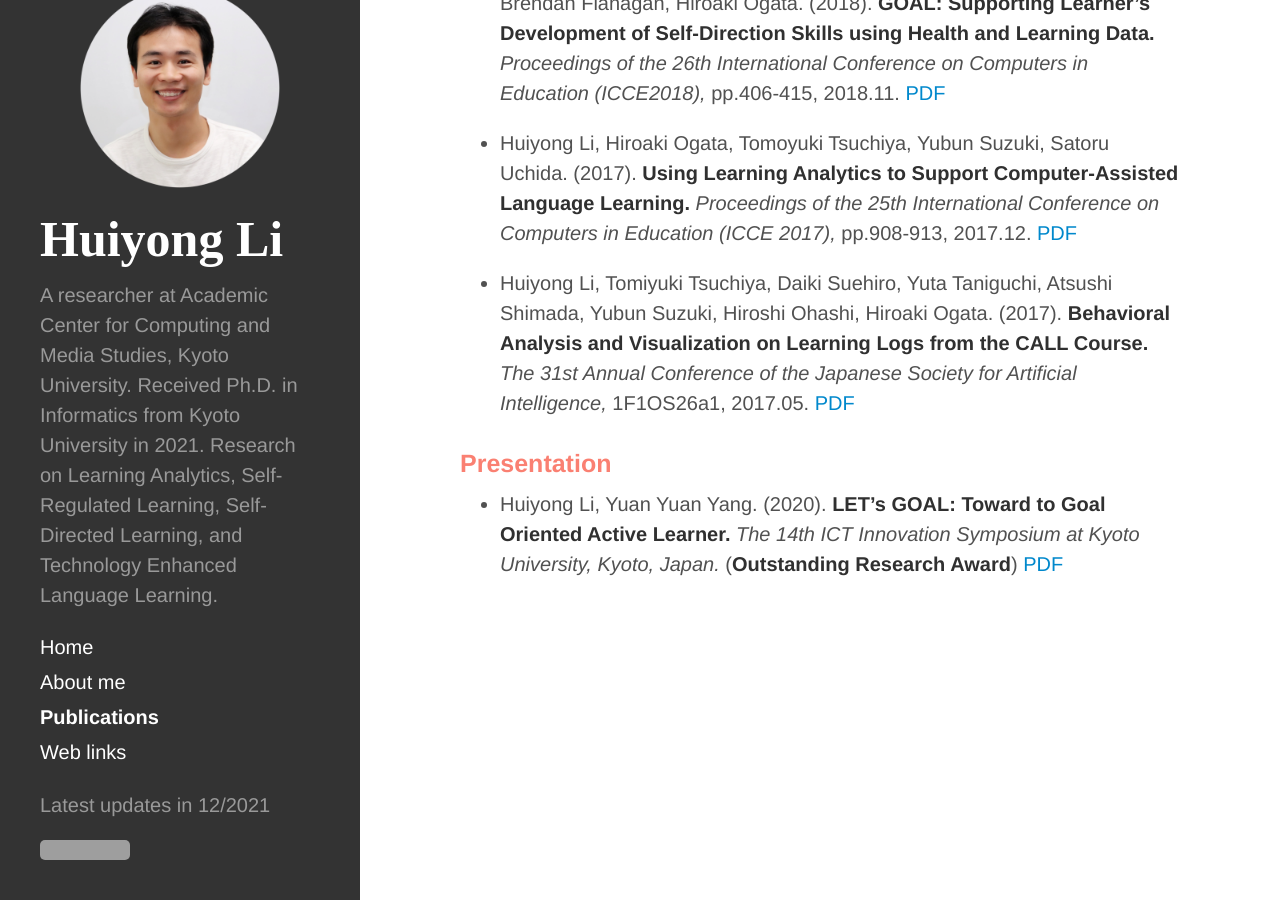
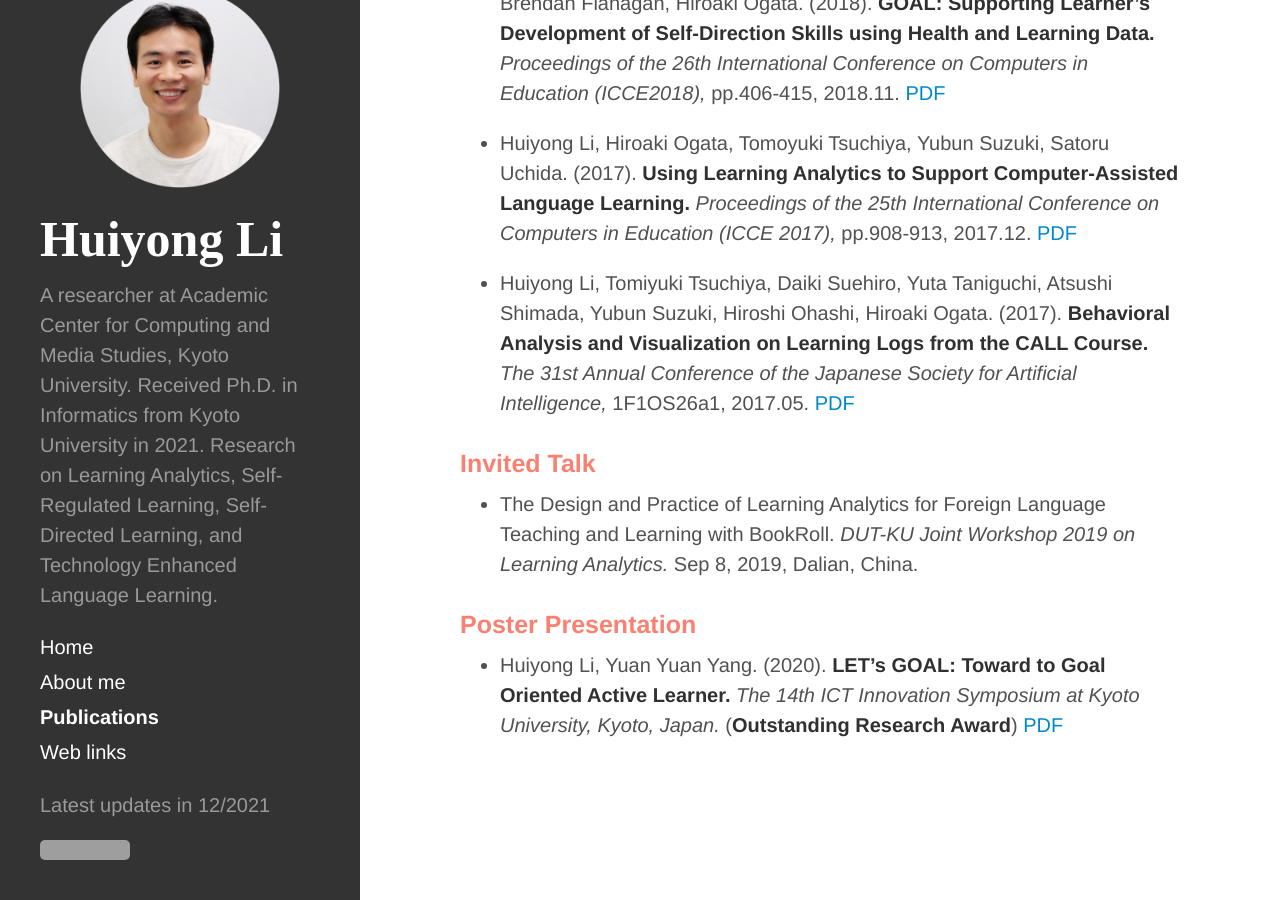
Before and after one commit to li-huiyong/li-huiyong.github.io, a Jekyll site: the page built from publications.md, in a window 1280 px wide and 900 px high, scrolled down 3157 px. Built offline with Jekyll 4.4.1, drawn with Linux system fonts in a browser that asks for light colours; nearby versions of some CDN libraries; some web fonts are replaced; grey boxes are pictures that could not be loaded.

Commit message:
add Invited Talk

```diff
--- a/publications.md
+++ b/publications.md
@@ -52,7 +52,10 @@ ___
 
 * Huiyong Li, Tomiyuki Tsuchiya, Daiki Suehiro, Yuta Taniguchi, Atsushi Shimada, Yubun Suzuki, Hiroshi Ohashi, Hiroaki Ogata. (2017). **Behavioral Analysis and Visualization on Learning Logs from the CALL Course.** _The 31st Annual Conference of the Japanese Society for Artificial Intelligence,_ 1F1OS26a1, 2017.05. [PDF](https://www.jstage.jst.go.jp/article/pjsai/JSAI2017/0/JSAI2017_1F1OS26a1/_pdf){:target="_blank"}
 
+### <span style="color: Salmon; ">Invited Talk</span>
 
-### <span style="color: Salmon; ">Presentation</span>
+* The Design and Practice of Learning Analytics for Foreign Language Teaching and Learning with BookRoll. _DUT-KU Joint Workshop 2019 on Learning Analytics._ Sep 8, 2019, Dalian, China.
+
+### <span style="color: Salmon; ">Poster Presentation</span>
 
 * Huiyong Li, Yuan Yuan Yang. (2020). **LET's GOAL: Toward to Goal Oriented Active Learner.** _The 14th ICT Innovation Symposium at Kyoto University, Kyoto, Japan._ (**Outstanding Research Award**) [PDF](https://www.researchgate.net/publication/331398463_LET%27s_GOAL_Toward_to_Goal_Oriented_Active_Learner){:target="_blank"}
```
